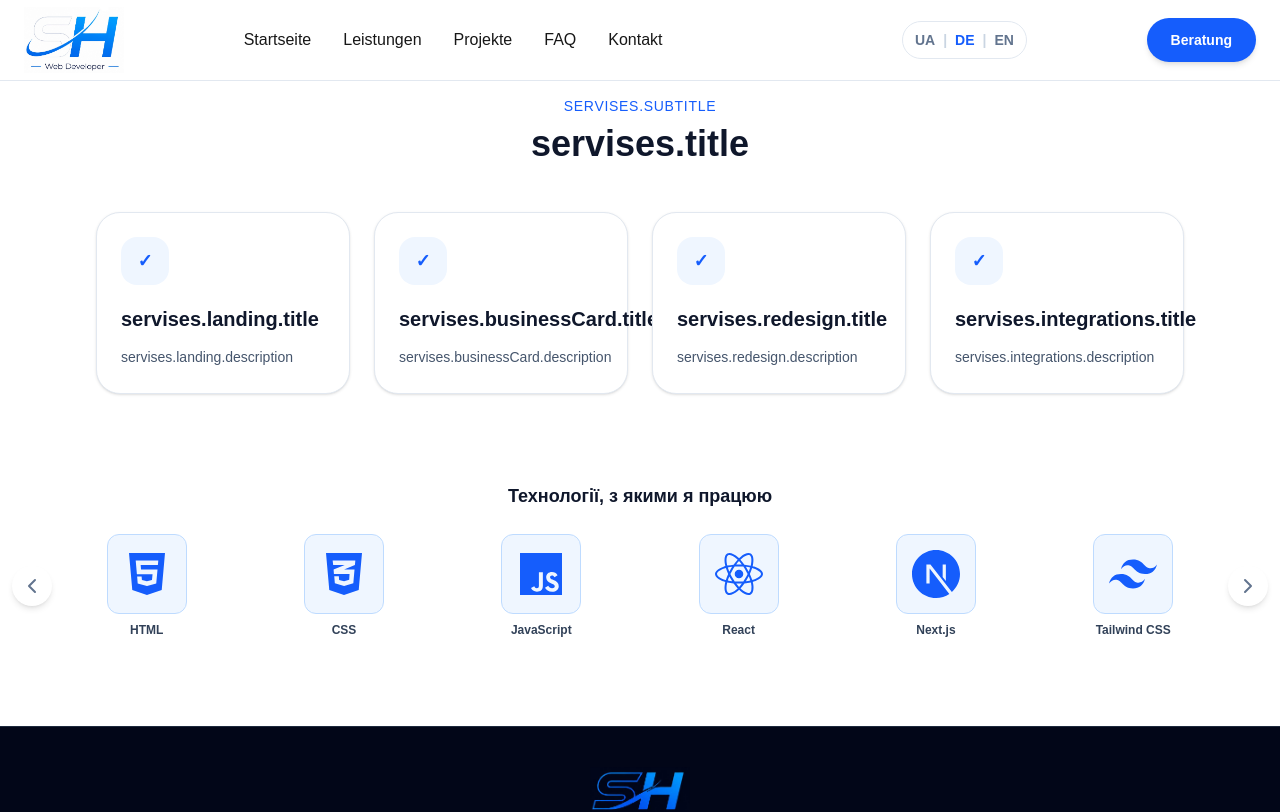
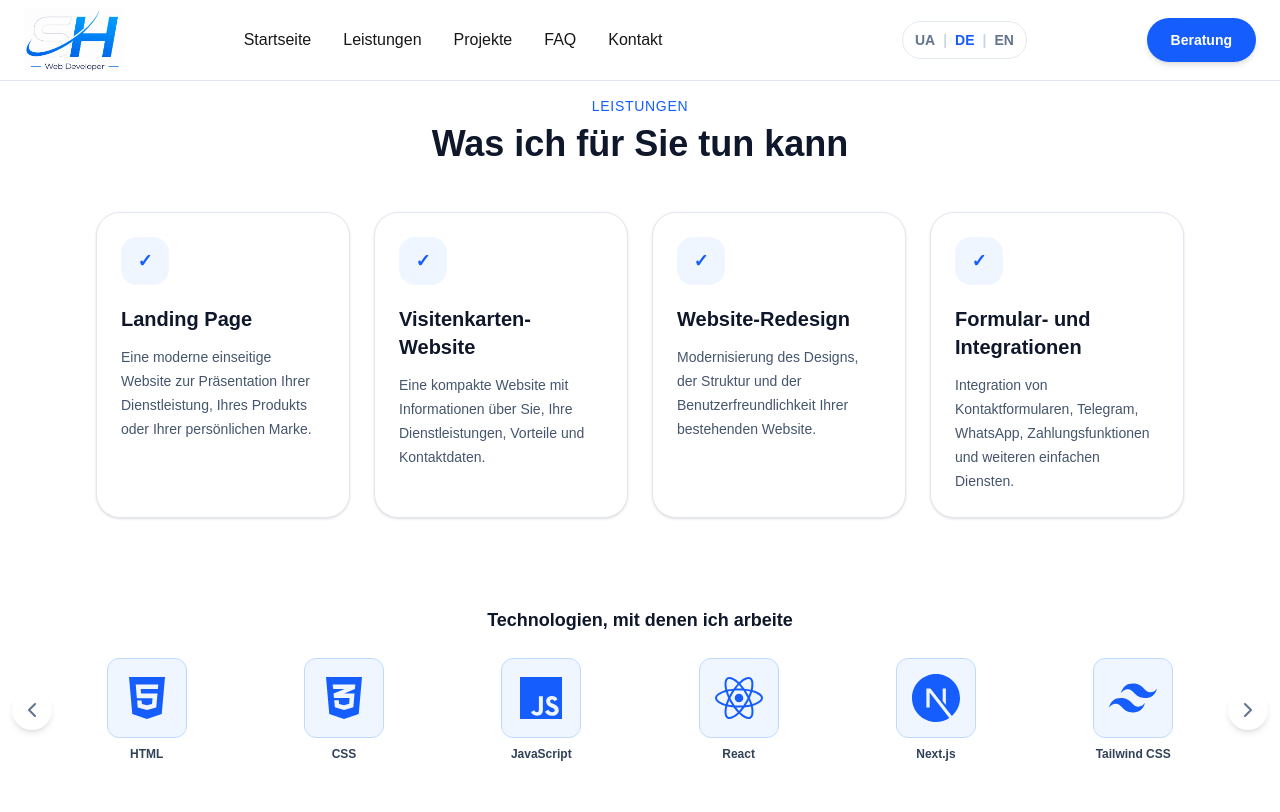
Before and after one commit to oleksandrahotsyn/nextjs-portfolio, a Next.js app: page /de/services in a window 1280 px wide. Shown: the top 812 px of the page. Built offline with nearby package versions, Linux system fonts and the light colour scheme.

Commit message:
add translate tech

```diff
--- a/src/components/services/Services.tsx
+++ b/src/components/services/Services.tsx
@@ -14,7 +14,7 @@ const serviceKeys = [
 ] as const;
 
 export default function Services() {
-  const t = useTranslations("servises");
+  const t = useTranslations("services");
 
   return (
     <Section id="services" className="bg-white py-20">
--- a/src/components/techstack/TechStack.tsx
+++ b/src/components/techstack/TechStack.tsx
@@ -1,6 +1,7 @@
 "use client";
 
 import useEmblaCarousel from "embla-carousel-react";
+import { useTranslations } from "next-intl";
 import {
   FaHtml5,
   FaCss3Alt,
@@ -24,6 +25,8 @@ const technologies = [
 ];
 
 export default function TechStack() {
+  const t = useTranslations("techStack");
+
   const [emblaRef, emblaApi] = useEmblaCarousel({
     loop: true,
     align: "start",
@@ -36,13 +39,15 @@ export default function TechStack() {
     <section className="py-10">
       <div className="relative mx-auto w-full max-w-6xl px-12 sm:px-16">
         <h2 className="mb-6 text-center text-lg font-semibold text-slate-900">
-          Технології, з якими я працюю
+          {t("title")}
         </h2>
       </div>
+
       <div className="relative mx-auto max-w-7xl px-6 sm:px-12">
         <button
           type="button"
           onClick={scrollPrev}
+          aria-label={t("previous")}
           className="absolute left-1 top-1/2 z-10 flex h-10 w-10 -translate-y-1/2 items-center justify-center rounded-full bg-white shadow-md transition hover:shadow-lg sm:left-3"
         >
           <ChevronLeft className="h-6 w-6 text-slate-500" />
@@ -76,13 +81,12 @@ export default function TechStack() {
         <button
           type="button"
           onClick={scrollNext}
+          aria-label={t("next")}
           className="absolute right-1 top-1/2 z-10 flex h-10 w-10 -translate-y-1/2 items-center justify-center rounded-full bg-white shadow-md transition hover:shadow-lg sm:right-3"
         >
           <ChevronRight className="h-6 w-6 text-slate-500" />
         </button>
-        </div>
-
-
+      </div>
     </section>
   );
 }
--- a/src/messages/de.json
+++ b/src/messages/de.json
@@ -58,5 +58,10 @@
     "leleka": "Teamprojekt einer Unternehmenswebsite. Ich war für SEO-Metadaten und das Kontaktformular verantwortlich.",
     "portfolio": "Teamprojekt eines Entwickler-Portfolios. Ich war Team Lead und an der Entwicklung der Benutzeroberfläche beteiligt.",
     "greenHarvest": "Teamprojekt einer Landing Page für einen Bio-Gemüse-Service mit responsivem Design."
-    }
+    },
+    "techStack": {
+        "title": "Technologien, mit denen ich arbeite",
+        "previous": "Vorherige Technologien",
+        "next": "Nächste Technologien"
+        }
 }
--- a/src/messages/en.json
+++ b/src/messages/en.json
@@ -58,5 +58,10 @@
     "leleka": "A team project for a corporate website. I worked on SEO metadata and the contact form.",
     "portfolio": "A team portfolio project where I served as Team Lead and contributed to the user interface.",
     "greenHarvest": "A team landing page project for an organic vegetables service with a responsive design."
+    },
+    "techStack": {
+    "title": "Technologies I Work With",
+    "previous": "Previous technologies",
+    "next": "Next technologies"
     }
 }
--- a/src/messages/ua.json
+++ b/src/messages/ua.json
@@ -58,5 +58,10 @@
   "leleka": "Командний проєкт корпоративного сайту. Брала участь у налаштуванні SEO-метаданих та реалізації форми зворотного зв'язку.",
   "portfolio": "Командний проєкт портфоліо. У проєкті виконувала роль Team Lead та брала участь у розробці інтерфейсу.",
   "greenHarvest": "Командний проєкт лендингу для сервісу органічних овочів. Адаптивний дизайн та сучасний користувацький інтерфейс."
+},
+    "techStack": {
+    "title": "Технології, з якими я працюю",
+    "previous": "Попередні технології",
+    "next": "Наступні технології"
+    }
 }
-}
```
